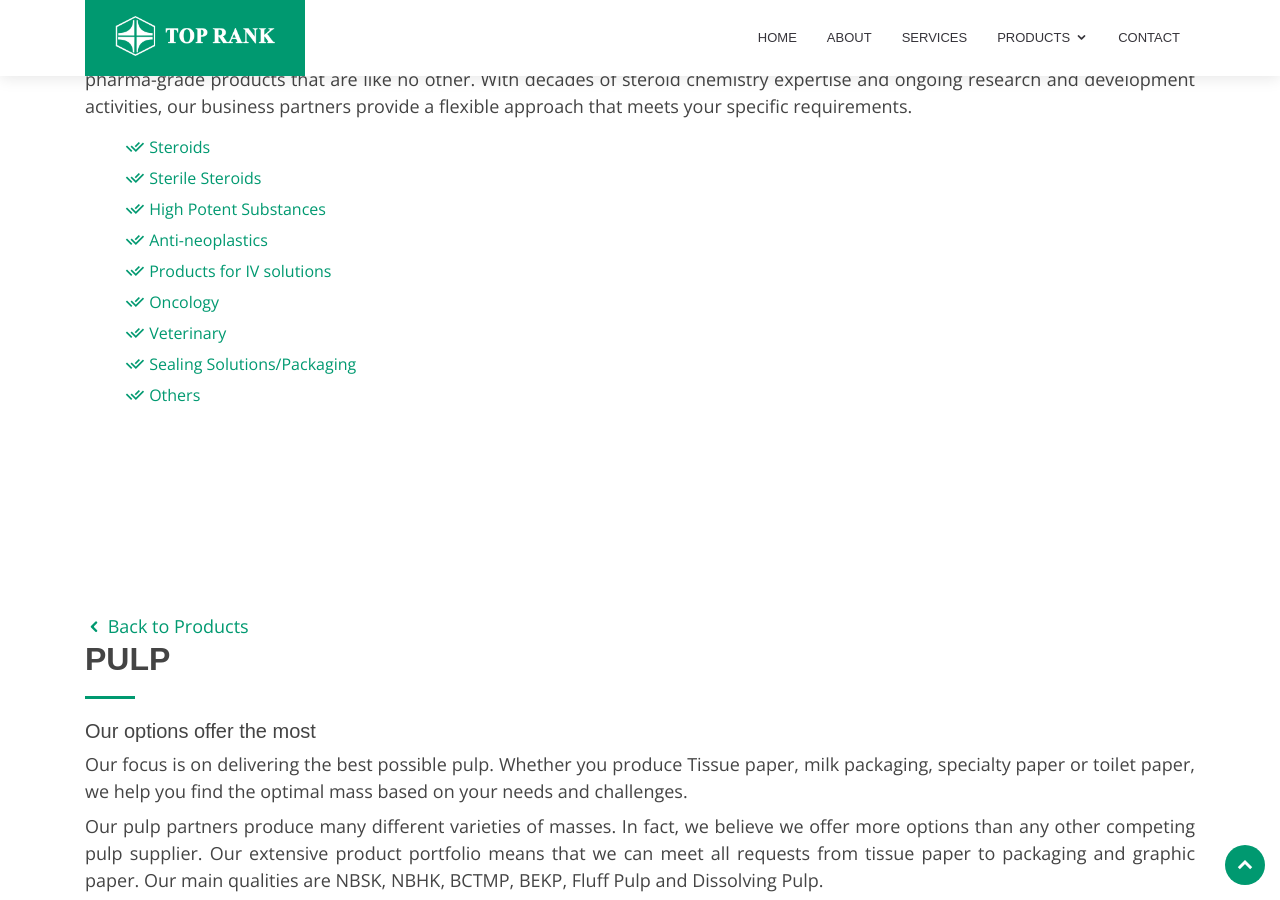
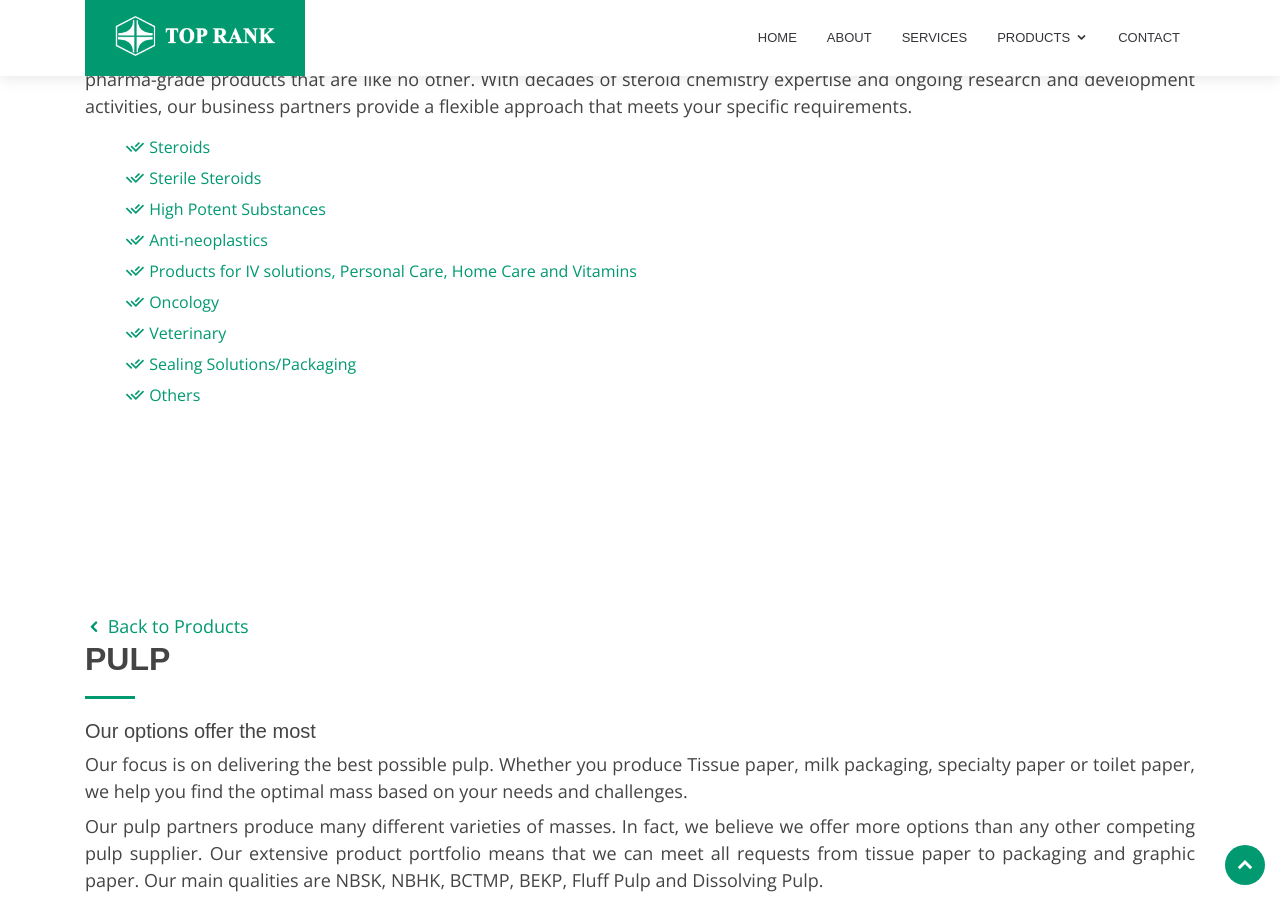
Before and after one commit to neyamat101/neyamat101.github.io, a Jekyll site: the page built from details.md, in a window 1280 px wide and 900 px high, scrolled down 2589 px. Built offline with Jekyll 4.4.1, drawn with Linux system fonts in a browser that asks for light colours; some of the changed text lies outside the part shown.

Commit message:
Update details.html
product name change

```diff
--- a/_includes/details.html
+++ b/_includes/details.html
@@ -118,7 +118,7 @@
         <li><a href="#sterile-steroids-details"><i class="ri-check-double-line"></i> Sterile Steroids</a></li>
         <li><a href="#high-potent-substances-details"><i class="ri-check-double-line"></i> High Potent Substances</a></li>
         <li><a href="#anti-neoplastics-details"><i class="ri-check-double-line"></i> Anti-neoplastics</a></li>
-        <li><a href="#products-for-five-solutions-details"><i class="ri-check-double-line"></i> Products for IV solutions</a></li>
+        <li><a href="#products-for-five-solutions-details"><i class="ri-check-double-line"></i> Products for IV solutions, Personal Care, Home Care and Vitamins</a></li>
         <li><a href="#oncology-details"><i class="ri-check-double-line"></i> Oncology</a></li>
         <li><a href="#veterinary-details"><i class="ri-check-double-line"></i> Veterinary</a></li>
         <li><a href="#sealing-solutions-packaging-details"><i class="ri-check-double-line"></i> Sealing Solutions/Packaging</a></li>
@@ -721,7 +721,7 @@
 
     <div class="section-title content" data-aos="fade-left">
       <a href="#pharma-details"><p><i class="icofont-rounded-left"></i> Back to Pharma</p></a>
-      <h2>Products for IV solutions</h2>
+      <h2>Products for IV solutions, Personal Care, Home Care and Vitamins</h2>
       <table class="table table-striped">
         <thead>
           <tr class="product-tr">
```
